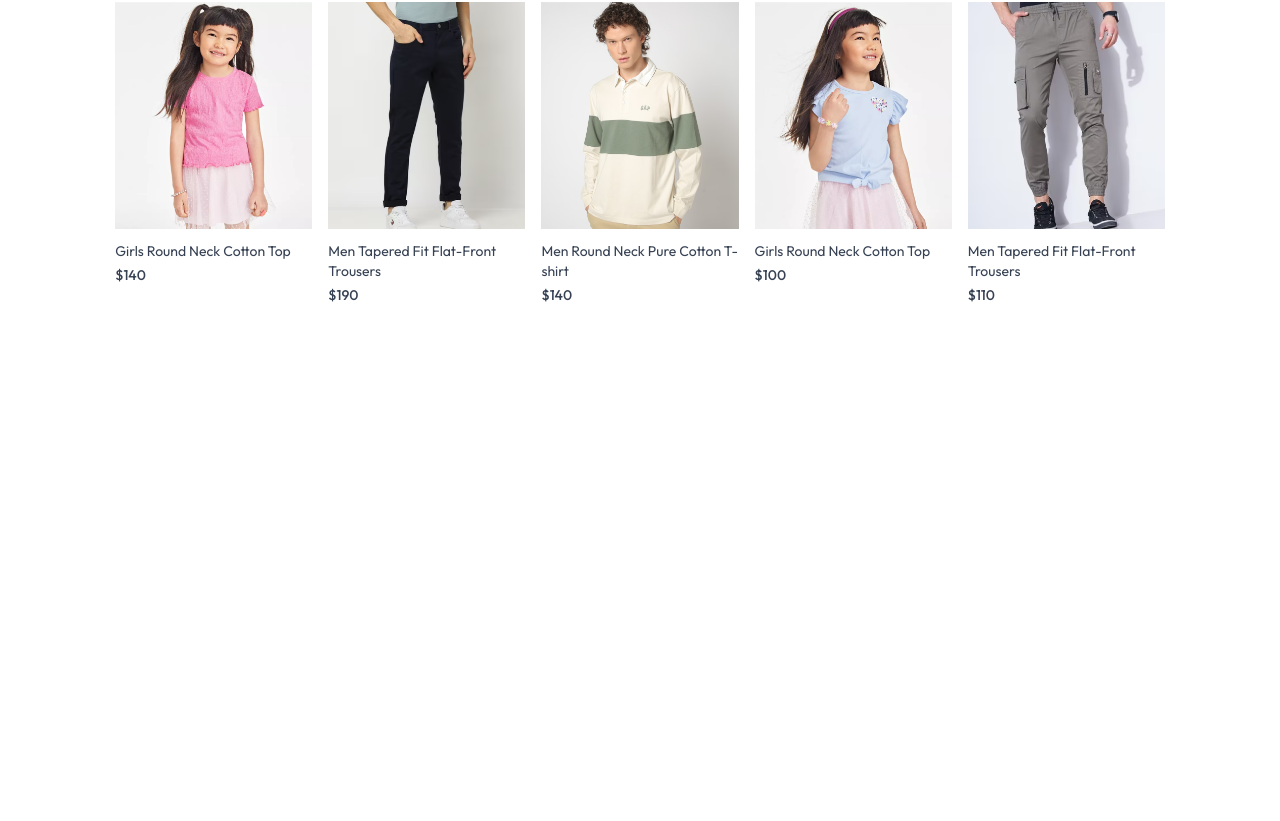
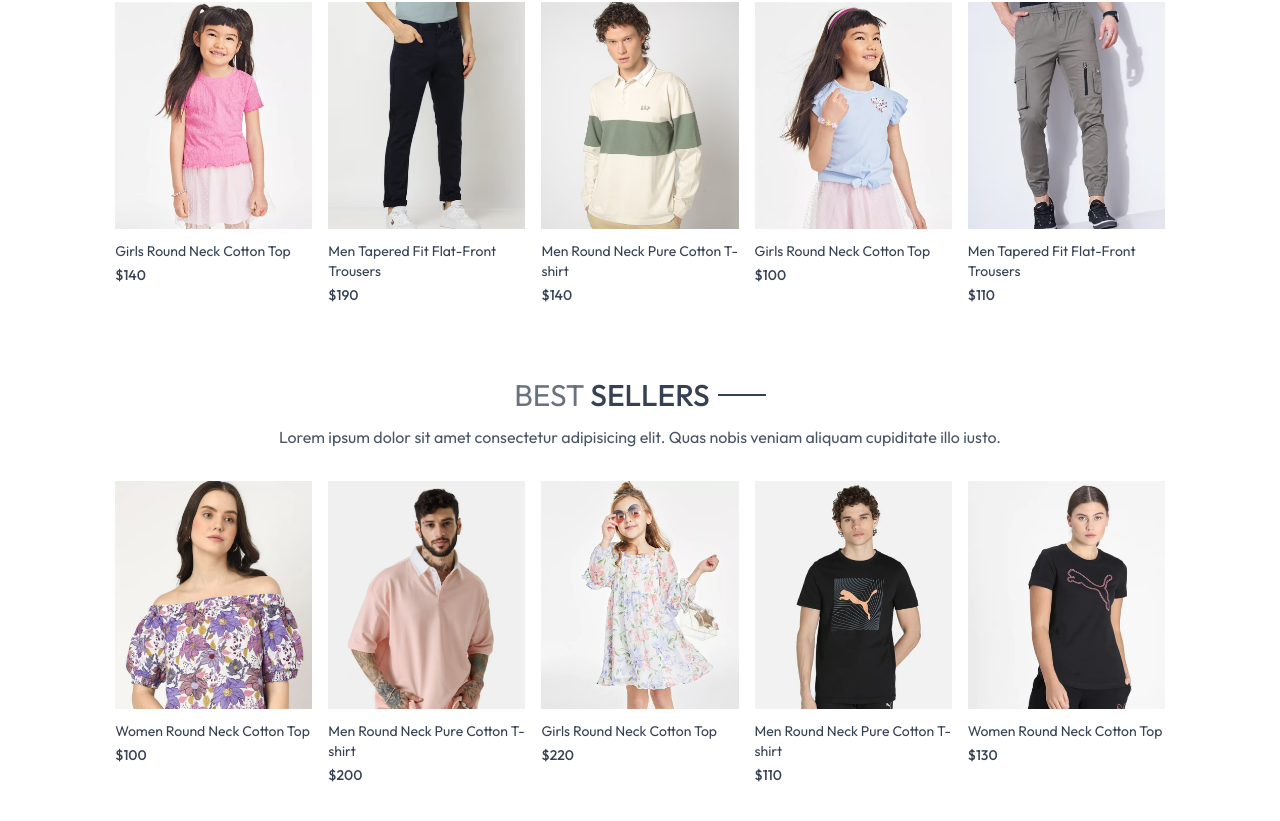
Before and after one commit to PavelRiajul/ecommerce-frontend, a React (Vite) app: page / in a window 1280 px wide. Shown: the part 1058-1879 px from the top of the page. Before the commit the page ends 1403 px from the top, so only its background shows below. Built offline with nearby package versions, Linux system fonts and the light colour scheme.

Commit message:
best seller product

```diff
--- /dev/null
+++ b/src/components/BestSeller.jsx
@@ -0,0 +1,33 @@
+import React, { useEffect, useState } from 'react'
+import { useContext } from 'react'
+import { ShopContext } from '../context/ShopContext'
+import Title from './Title'
+import ProductItem from './ProductItem'
+
+const BestSeller = () => {
+    const {products} = useContext(ShopContext)
+    const [bestSeller,setBestSeller] = useState([])
+
+    useEffect(()=>{
+        const bestProduct = products.filter((item)=>(item.bestseller));
+        setBestSeller(bestProduct.slice(0,5))
+    },[])
+  return (
+    <div className='my-10'>
+        <div className='text-center text-3xl py-8'>
+           <Title text1={'BEST'} text2={'SELLERS'}/>
+           <p className='w-3/4 m-auto text-xs sm:text-sm md:text-base text-gray-600'>Lorem ipsum dolor sit amet consectetur adipisicing elit. Quas nobis veniam aliquam cupiditate illo iusto.</p>
+        </div>
+        {/* best seller products */}
+        <div className='grid grid-cols-2 sm:grid-cols-3 md:grid-cols-4 lg:grid-cols-5 gap-4 gap-y-6'>
+          {
+            bestSeller.map((item,index)=>(
+              <ProductItem key={index} id={item.id} name={item.name} image={item.image} price={item.price}/>
+            ))
+          }
+        </div>
+    </div>
+  )
+}
+
+export default BestSeller
--- a/src/pages/Home.jsx
+++ b/src/pages/Home.jsx
@@ -1,12 +1,14 @@
 import React from 'react'
 import Hero from '../components/Hero'
 import LetestCollection from '../components/LetestCollection'
+import BestSeller from '../components/BestSeller'
 
 const Home = () => {
   return (
     <div>
       <Hero/>
       <LetestCollection/>
+      <BestSeller/>
     </div>
   )
 }
```
